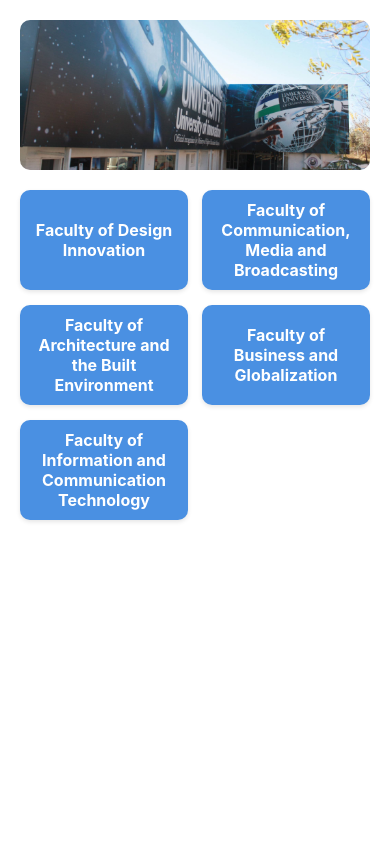
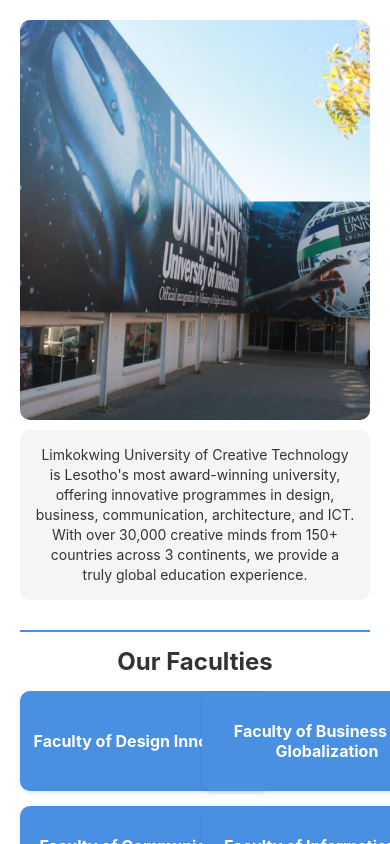
Before and after one commit to Posholi123/limkokwing-prospectus-application, a React Native app in the folder MyApp/: screen / in a window 390 px wide. Built offline with nearby package versions, Linux system fonts and the light colour scheme.

Commit message:
adding a quiz option

```diff
--- a/MyApp/App.js
+++ b/MyApp/App.js
@@ -1,10 +1,15 @@
 import React from 'react';
-import { ScrollView, View, Image } from 'react-native';
+import { ScrollView, View, Image, Text } from 'react-native';
 import { faculties } from './src/data/faculties';
 import Faculty from './src/components/Faculty';
+import QuizBox from './src/components/QuizBox';
 import style from './src/styles/style';
 
 export default function App() {
+  // Split faculties into two columns (3 in first column, 2 in second)
+  const firstColumnFaculties = faculties.slice(0, 3);
+  const secondColumnFaculties = faculties.slice(3, 5);
+
   return (
     <ScrollView style={style.container}>
       {/* Campus Image */}
@@ -14,11 +19,59 @@
         resizeMode="cover"
       />
 
-      {/* Faculty Grid */}
+      {/* University Description */}
+      <View style={style.descriptionContainer}>
+        <Text style={style.descriptionText}>
+          Limkokwing University of Creative Technology is Lesotho's most award-winning university,
+          offering innovative programmes in design, business, communication, architecture, and ICT.
+          With over 30,000 creative minds from 150+ countries across 3 continents, we provide a
+          truly global education experience.
+        </Text>
+      </View>
+
+      {/* First Separator */}
+      <View style={style.separator} />
+
+      {/* Our Faculties Heading */}
+      <Text style={style.sectionHeading}>Our Faculties</Text>
+
+      {/* Faculty Grid - Two Columns */}
       <View style={style.facultyGrid}>
-        {faculties.map((faculty) => (
-          <Faculty key={faculty.id} faculty={faculty} />
-        ))}
+        {/* First Column - 3 Faculties */}
+        <View style={{ width: '48%' }}>
+          {firstColumnFaculties.map((faculty) => (
+            <Faculty key={faculty.id} faculty={faculty} />
+          ))}
+        </View>
+
+        {/* Second Column - 2 Faculties */}
+        <View style={{ width: '48%' }}>
+          {secondColumnFaculties.map((faculty) => (
+            <Faculty key={faculty.id} faculty={faculty} />
+          ))}
+        </View>
+      </View>
+
+      {/* Second Separator */}
+      <View style={style.separator} />
+
+      {/* Quiz Box - Center Aligned */}
+      <View style={style.quizContainer}>
+        <QuizBox />
+      </View>
+
+      {/* Third Separator */}
+      <View style={style.separator} />
+
+      {/* Contact Information */}
+      <View style={style.contactContainer}>
+        <Text style={style.contactTitle}>Contact Us</Text>
+        <Text style={style.contactInfoBold}>Limkokwing University of Creative Technology</Text>
+        <Text style={style.contactInfo}>Maseru, Lesotho</Text>
+        <Text style={style.contactInfo}>Phone: +266 2231 5767</Text>
+        <Text style={style.contactInfo}>Toll Free: 80022066 or 80022088</Text>
+        <Text style={style.contactInfo}>Email: info@limkokwing.ac.ls</Text>
+        <Text style={style.contactInfo}>Website: www.limkokwing.ac.ls</Text>
       </View>
     </ScrollView>
   );
--- /dev/null
+++ b/MyApp/src/components/QuizBox.js
@@ -0,0 +1,20 @@
+import React from 'react';
+import { View, Text, TouchableOpacity } from 'react-native';
+import style from '../styles/style';
+
+export default function QuizBox() {
+  const handleQuizPress = () => {
+    alert('Take a small quiz feature coming soon!');
+  };
+
+  return (
+    <TouchableOpacity
+      onPress={handleQuizPress}
+      style={style.quizBox}
+    >
+      <Text style={style.quizBoxText}>
+        Take a Small Quiz
+      </Text>
+    </TouchableOpacity>
+  );
+}
--- a/MyApp/src/styles/style.js
+++ b/MyApp/src/styles/style.js
@@ -7,14 +7,72 @@
   },
   campusImage: {
     width: '100%',
-    height: 150,
-    marginBottom: 20,
+    height:400,
+    marginBottom: 10,
     borderRadius: 10,
+  },
+  descriptionContainer: {
+    marginBottom: 15,
+    padding: 15,
+    backgroundColor: '#f5f5f5',
+    borderRadius: 10,
+  },
+  descriptionText: {
+    fontSize: 14,
+    color: '#333',
+    textAlign: 'center',
+    lineHeight: 20,
+  },
+  separator: {
+    height: 2,
+    backgroundColor: '#4A90E2',
+    marginVertical: 15,
+    width: '100%',
+  },
+  sectionHeading: {
+    fontSize: 24,
+    fontWeight: 'bold',
+    color: '#333',
+    marginBottom: 15,
+    textAlign: 'center',
   },
   facultyGrid: {
     flexDirection: 'row',
     flexWrap: 'wrap',
     justifyContent: 'space-between',
+    marginBottom: 10,
+  },
+  quizContainer: {
+    alignItems: 'center',
+    justifyContent: 'center',
+    marginVertical: 20,
+    width: '100%',
+  },
+  contactContainer: {
+    padding: 20,
+    backgroundColor: '#f8f8f8',
+    borderRadius: 10,
+    marginTop: 10,
+  },
+  contactTitle: {
+    fontSize: 20,
+    fontWeight: 'bold',
+    color: '#333',
+    marginBottom: 15,
+    textAlign: 'center',
+  },
+  contactInfo: {
+    fontSize: 16,
+    color: '#666',
+    marginBottom: 10,
+    textAlign: 'center',
+  },
+  contactInfoBold: {
+    fontSize: 16,
+    fontWeight: 'bold',
+    color: '#4A90E2',
+    marginBottom: 5,
+    textAlign: 'center',
   },
 
   // Faculty.js styles
@@ -25,6 +83,7 @@
   facultyButton: {
     backgroundColor: '#4A90E2',
     height: 100,
+    width:250,
     borderRadius: 10,
     justifyContent: 'center',
     alignItems: 'center',
@@ -45,10 +104,32 @@
     marginTop: 10,
   },
 
+  // QuizBox.js styles
+  quizBox: {
+    backgroundColor: '#2ff079',
+    width: '80%',
+    height: 80,
+    borderRadius: 10,
+    justifyContent: 'center',
+    alignItems: 'center',
+    padding: 10,
+    shadowColor: '#000',
+    shadowOffset: { width: 0, height: 2 },
+    shadowOpacity: 0.1,
+    shadowRadius: 4,
+    elevation: 3,
+  },
+  quizBoxText: {
+    color: 'white',
+    fontSize: 18,
+    fontWeight: 'bold',
+    textAlign: 'center',
+  },
+
   // CourseCard.js styles
   courseCard: {
-    margin: 10,
     padding: 10,
+    width:250,
     borderWidth: 1,
     borderColor: '#ccc',
     borderRadius: 5,
```
